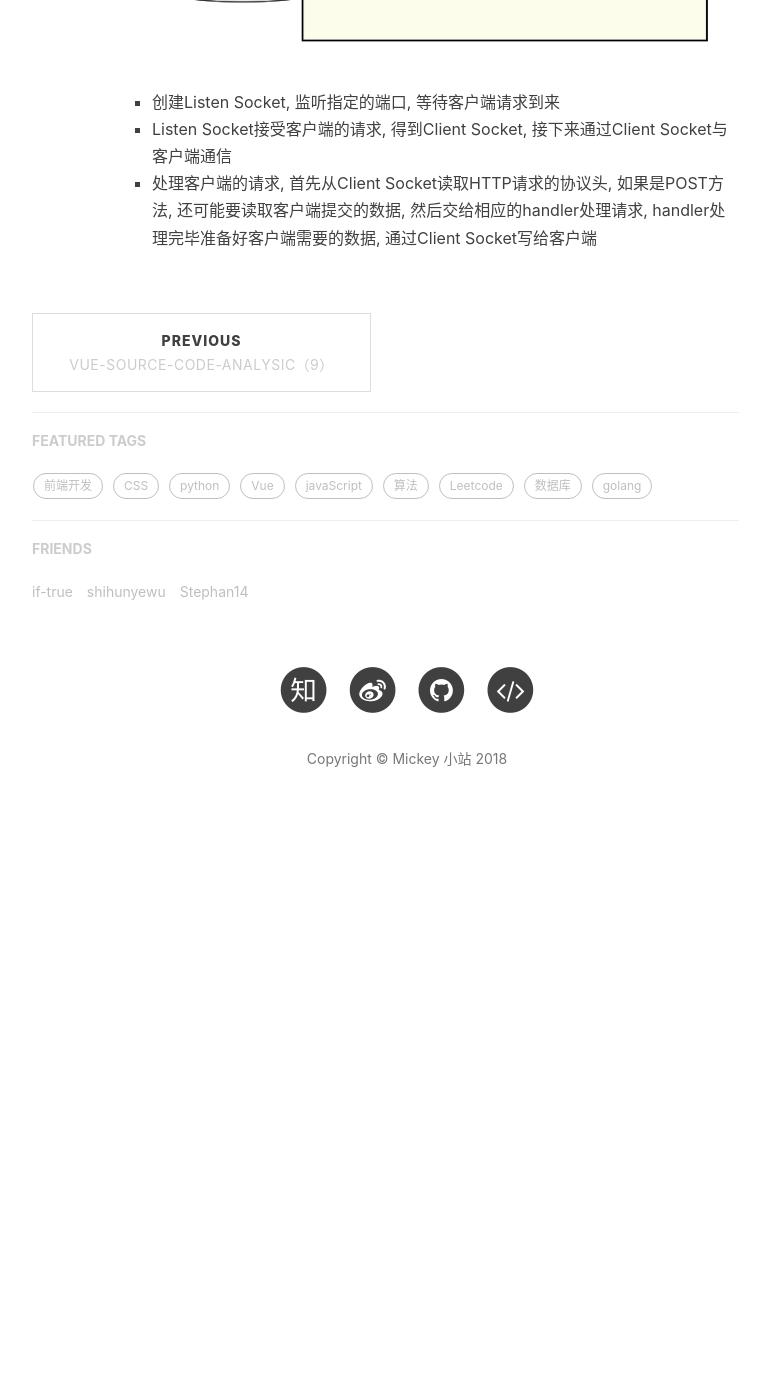
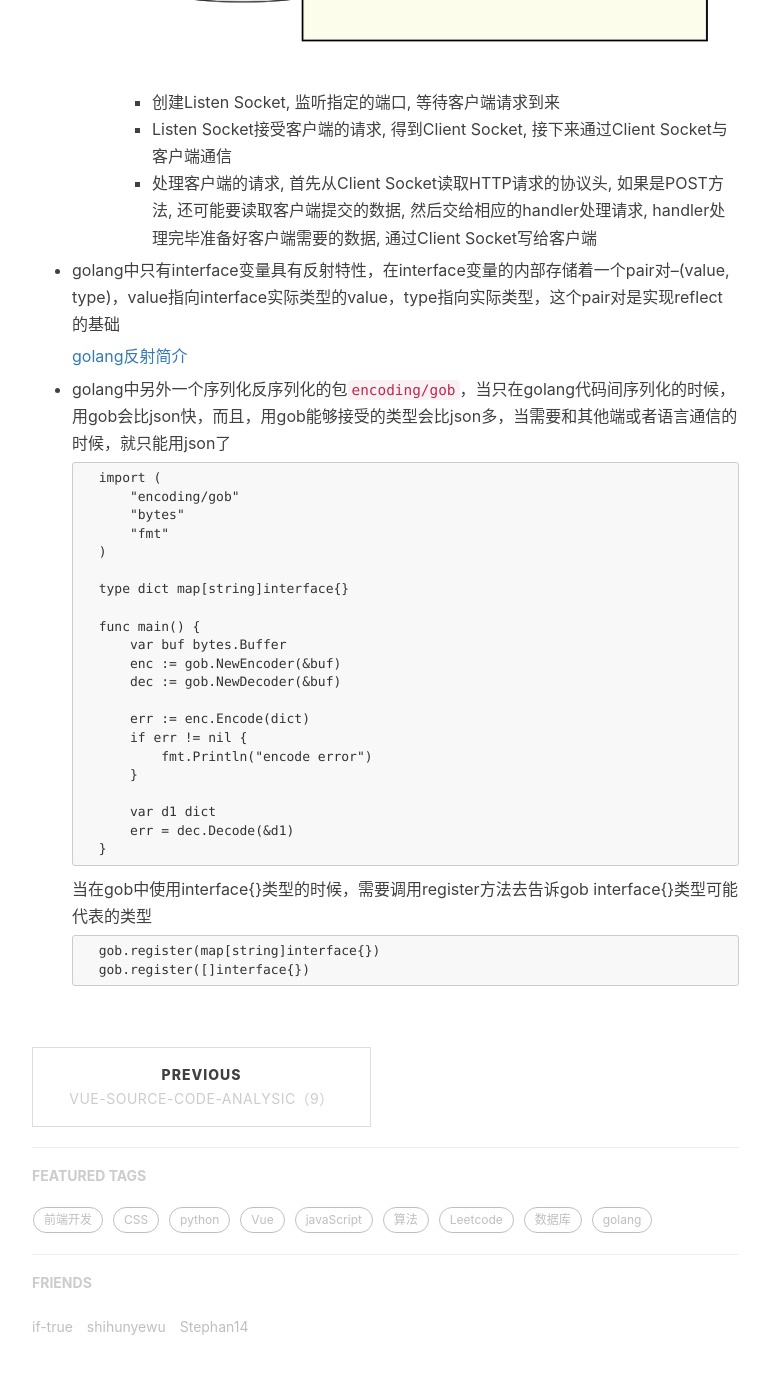
Before and after one commit to mickey0524/mickey0524.github.io, a Jekyll site: the page built from _posts/2018-08-24-build-web-application-with-golang.md, in a window 1280 px wide and 1400 px high, scrolled down 7639 px. Shown: the top 1374 px of the window, without its empty margins (233-1003 px from the left). Built offline with Jekyll 4.4.1, drawn with Linux system fonts in a browser that asks for light colours; nearby versions of some CDN libraries; comment, search, counter and statistics services are not loaded; before the commit the page ends 8475 px from its top, so only the background shows below that.

Commit message:
feat(go): add go

````diff
--- a/_posts/2018-08-24-build-web-application-with-golang.md
+++ b/_posts/2018-08-24-build-web-application-with-golang.md
@@ -339,3 +339,40 @@ tags:
         * 创建Listen Socket, 监听指定的端口, 等待客户端请求到来
         * Listen Socket接受客户端的请求, 得到Client Socket, 接下来通过Client Socket与客户端通信
         * 处理客户端的请求, 首先从Client Socket读取HTTP请求的协议头, 如果是POST方法, 还可能要读取客户端提交的数据, 然后交给相应的handler处理请求, handler处理完毕准备好客户端需要的数据, 通过Client Socket写给客户端
+
+* golang中只有interface变量具有反射特性，在interface变量的内部存储着一个pair对--(value, type)，value指向interface实际类型的value，type指向实际类型，这个pair对是实现reflect的基础
+
+    [golang反射简介](https://juejin.im/post/5a75a4fb5188257a82110544)
+
+* golang中另外一个序列化反序列化的包`encoding/gob`，当只在golang代码间序列化的时候，用gob会比json快，而且，用gob能够接受的类型会比json多，当需要和其他端或者语言通信的时候，就只能用json了
+
+    ```
+    import (
+        "encoding/gob"
+        "bytes"
+        "fmt"
+    )
+
+    type dict map[string]interface{}
+
+    func main() {
+        var buf bytes.Buffer
+        enc := gob.NewEncoder(&buf)
+        dec := gob.NewDecoder(&buf)
+
+        err := enc.Encode(dict)
+        if err != nil {
+            fmt.Println("encode error")
+        }
+
+        var d1 dict
+        err = dec.Decode(&d1)
+    }
+    ```
+
+    当在gob中使用interface{}类型的时候，需要调用register方法去告诉gob interface{}类型可能代表的类型
+
+    ```
+    gob.register(map[string]interface{})
+    gob.register([]interface{})
+    ```
````
Also changed, not shown: _posts/2017-10-20-superior-article.md (+4 -0 lines), _posts/2018-07-16-begin-go.md (+15 -0 lines).
